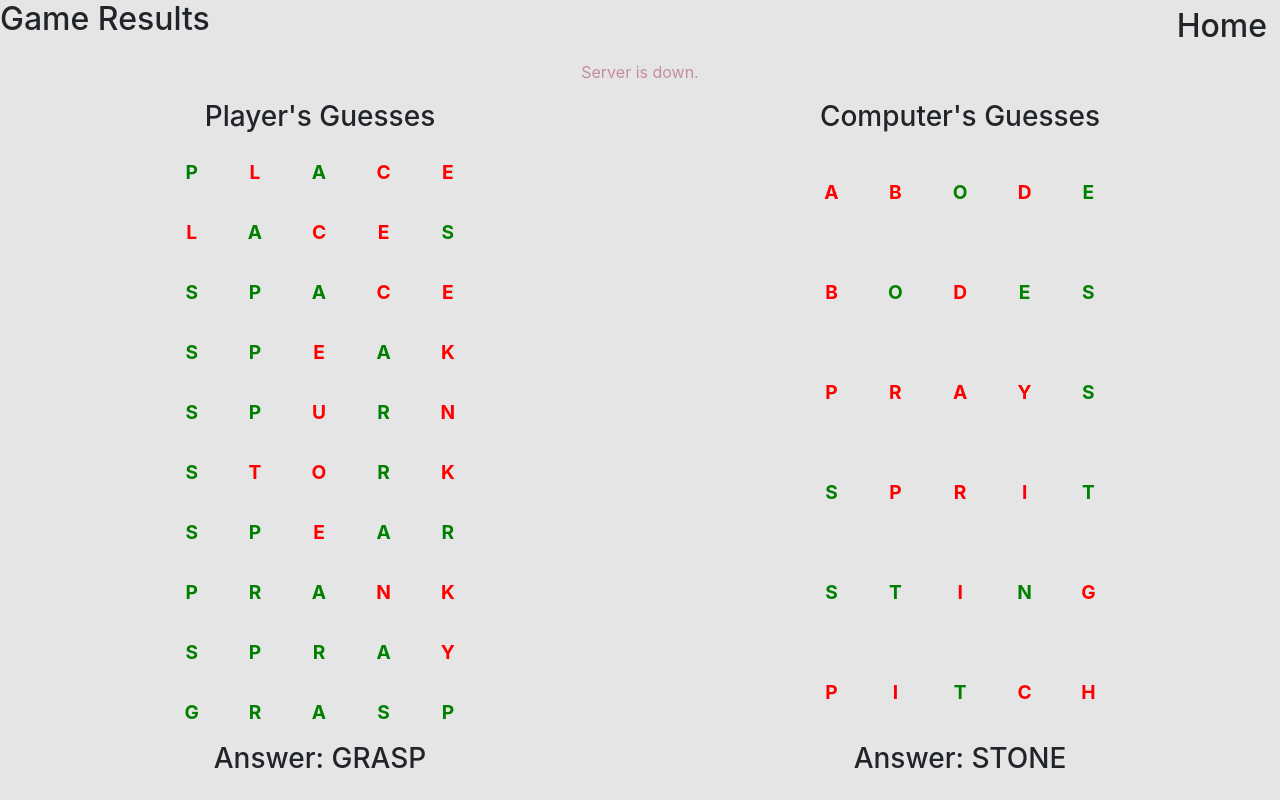
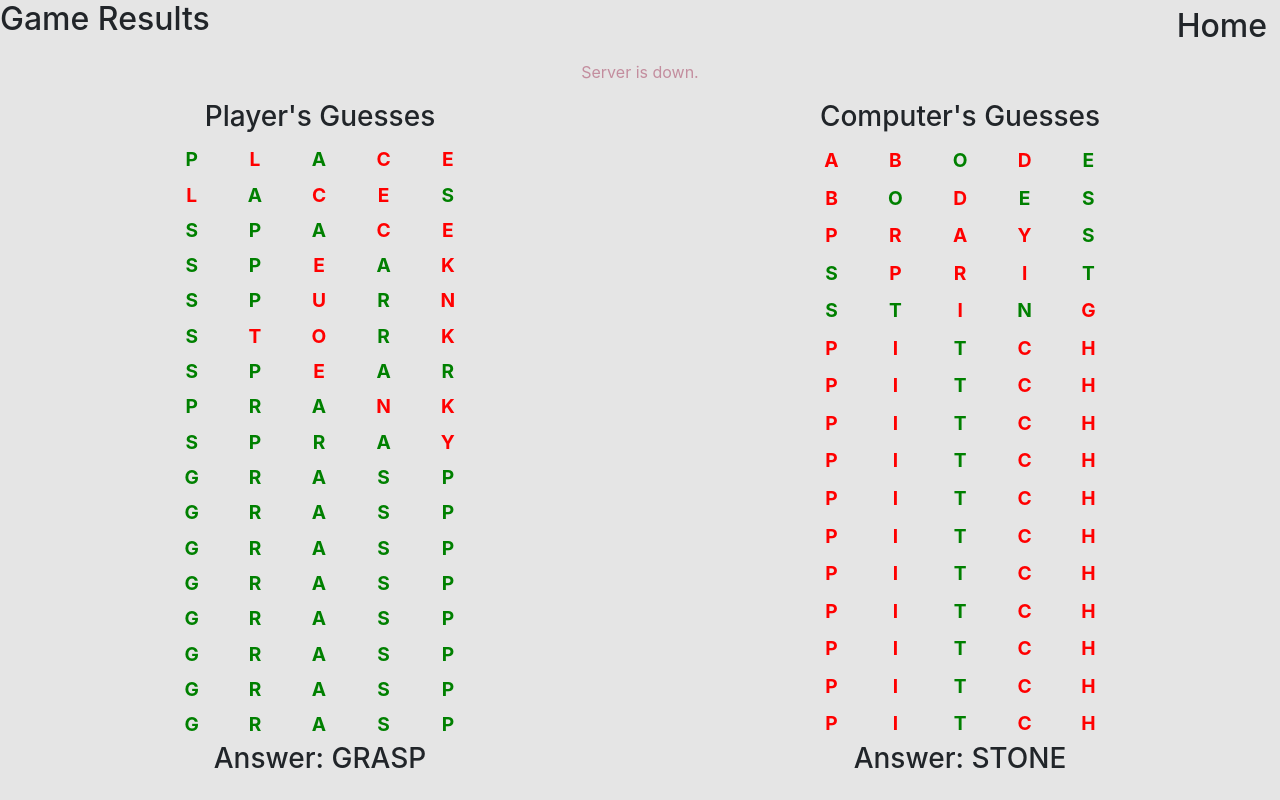
Before and after one commit to fannydai/Jotto.cloud, an Angular app in the folder front-end/: page /results in a window 1280 px wide. Built offline with nearby package versions, Linux system fonts and the light colour scheme; no server answers; sample sign-in values are in the browser's storage.

Commit message:
Made results scrollable

```diff
--- a/front-end/src/app/pages/results/results.component.html
+++ b/front-end/src/app/pages/results/results.component.html
@@ -9,6 +9,7 @@
   <div class="results-content-container">
     <div class="results-player-container">
       <h3>Player's Guesses</h3>
+      <div class="table-scrollable">
         <table>
           <tbody *ngIf="playerMoves">
             <tr *ngFor="let move of playerMoves">
@@ -23,12 +24,14 @@
             </tr>
           </tbody>
         </table>
+      </div>
       <h3 *ngIf="playerWord">
         <p>Answer: {{playerWord}}</p>
       </h3>
     </div>
     <div class="results-computer-container">
       <h3>Computer's Guesses</h3>
+      <div class="table-scrollable">
         <table>
           <tbody *ngIf="computerMoves">
             <tr *ngFor="let move of computerMoves">
@@ -43,6 +46,7 @@
             </tr>
           </tbody>
         </table>
+      </div>
       <h3 *ngIf="computerWord">
           <p>Answer: {{computerWord}}</p>
       </h3>
--- a/front-end/src/app/pages/results/results.component.scss
+++ b/front-end/src/app/pages/results/results.component.scss
@@ -52,11 +52,18 @@
             display: flex;
             flex-direction: column;
             align-items: center;
+            overflow: hidden;
+            .table-scrollable {
+                width: 50%;
+                height: 100%;
+                overflow-y: auto;
+                display: flex;
+                justify-content: center;
                 table {
-                width: 50%;
                     flex: 1;
                     div {
                         text-align: center;
+                    }
                 }
             }
         }
@@ -66,8 +73,14 @@
             display: flex;
             flex-direction: column;
             align-items: center;
+            overflow: hidden;
+            .table-scrollable {
+                width: 50%;
+                height: 100%;
+                overflow-y: auto;
+                display: flex;
+                justify-content: center;
                 table {
-                width: 50%;
                     flex: 1;
                     div {
                         text-align: center;
@@ -76,3 +89,4 @@
             }
         }
     }
+}
--- a/front-end/src/app/pages/results/results.component.ts
+++ b/front-end/src/app/pages/results/results.component.ts
@@ -23,7 +23,14 @@ export class ResultsComponent implements OnInit {
     ['S', 'P', 'E', 'A', 'R'],
     ['P', 'R', 'A', 'N', 'K'],
     ['S', 'P', 'R', 'A', 'Y'],
-    ['G', 'R', 'A', 'S', 'P']
+    ['G', 'R', 'A', 'S', 'P'],
+    ['G', 'R', 'A', 'S', 'P'],
+    ['G', 'R', 'A', 'S', 'P'],
+    ['G', 'R', 'A', 'S', 'P'],
+    ['G', 'R', 'A', 'S', 'P'],
+    ['G', 'R', 'A', 'S', 'P'],
+    ['G', 'R', 'A', 'S', 'P'],
+    ['G', 'R', 'A', 'S', 'P'],
   ];
 
   private computerMoves = [
@@ -32,7 +39,17 @@ export class ResultsComponent implements OnInit {
     ['P', 'R', 'A', 'Y', 'S'],
     ['S', 'P', 'R', 'I', 'T'],
     ['S', 'T', 'I', 'N', 'G'],
-    ['P', 'I', 'T', 'C', 'H']
+    ['P', 'I', 'T', 'C', 'H'],
+    ['P', 'I', 'T', 'C', 'H'],
+    ['P', 'I', 'T', 'C', 'H'],
+    ['P', 'I', 'T', 'C', 'H'],
+    ['P', 'I', 'T', 'C', 'H'],
+    ['P', 'I', 'T', 'C', 'H'],
+    ['P', 'I', 'T', 'C', 'H'],
+    ['P', 'I', 'T', 'C', 'H'],
+    ['P', 'I', 'T', 'C', 'H'],
+    ['P', 'I', 'T', 'C', 'H'],
+    ['P', 'I', 'T', 'C', 'H'],
   ];
 
   constructor(
```
Lines whose indentation alone changed are shown as unchanged.
